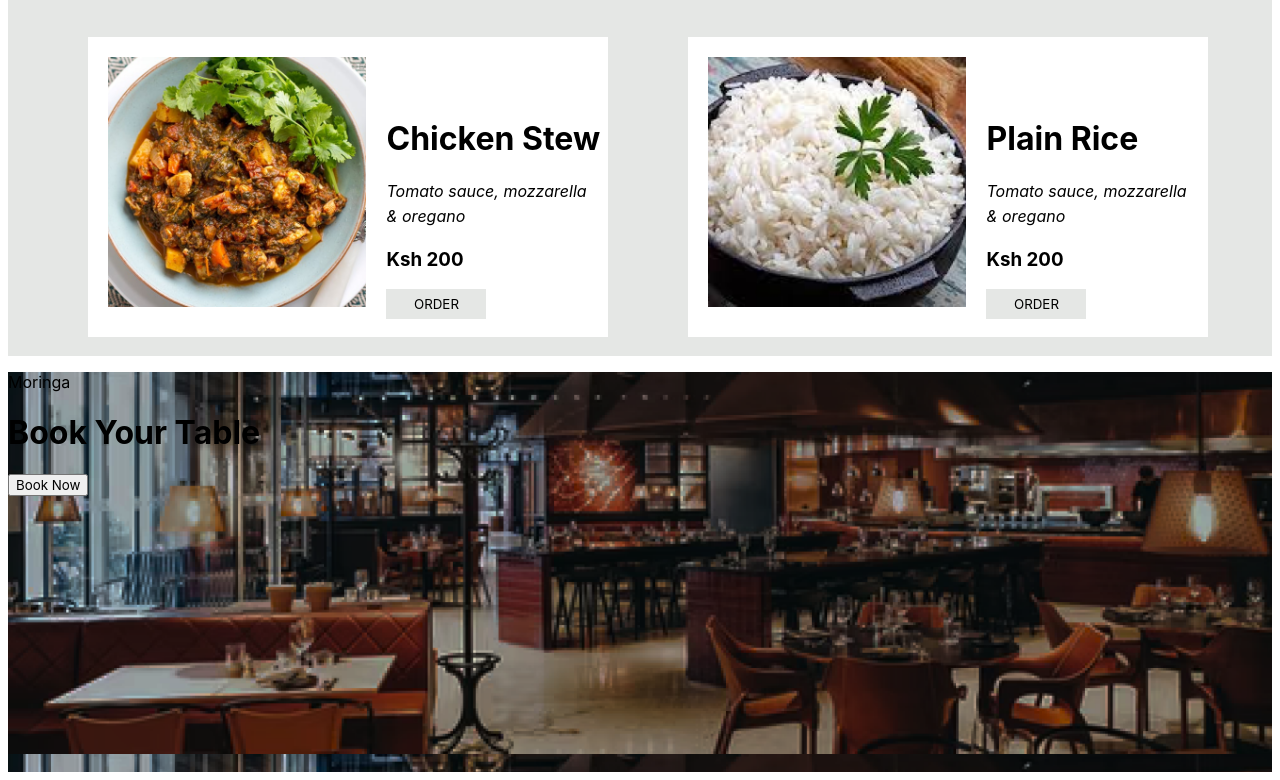
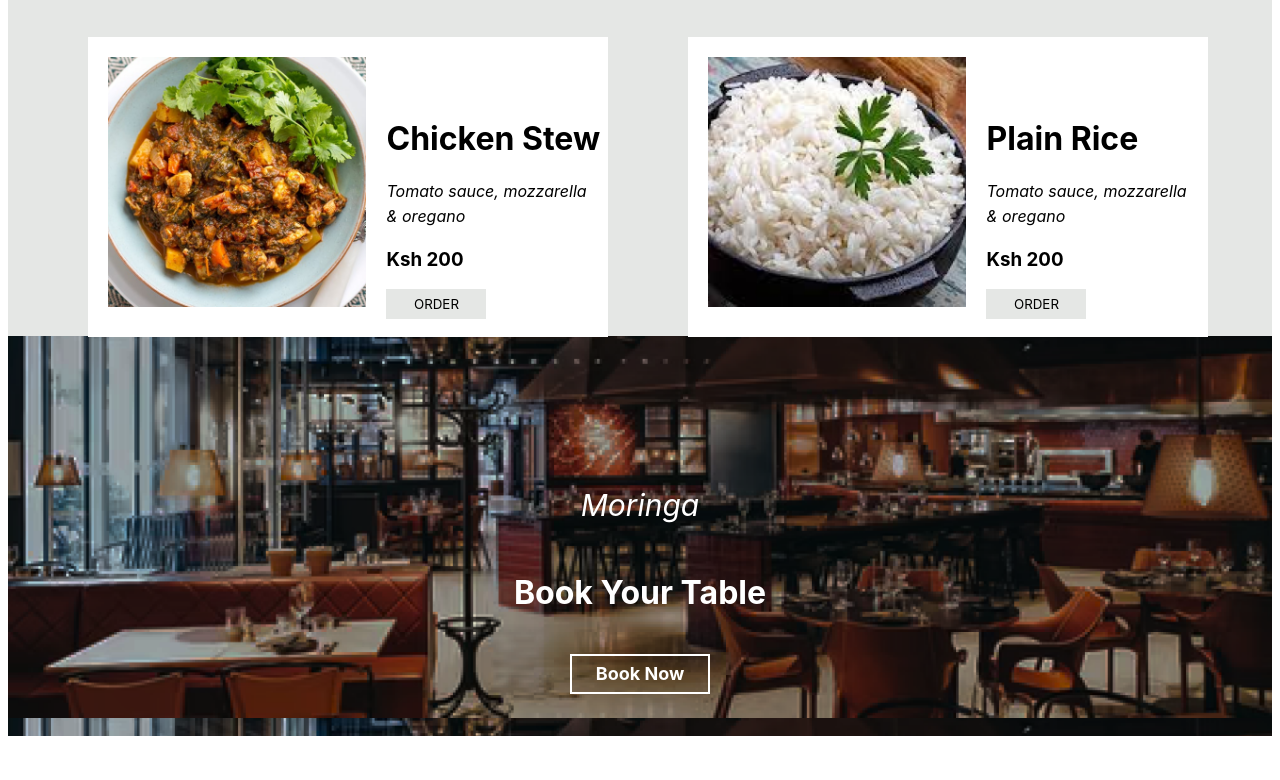
Before and after one commit to KaranjaK/Letuce-Eat, a plain HTML site: page index.html in a window 1280 px wide. Shown: the part 2245-3025 px from the top of the page. After the commit the page ends 2989 px from the top, so only its background shows below. Drawn offline with Linux system fonts and the light colour scheme.

Commit message:
It will add styling to the text and button in the booking section

```diff
--- a/styles.css
+++ b/styles.css
@@ -199,4 +199,25 @@ nav button{
     background-image: url(images/image8.png);
     height: 400px;
     background-size: contain;
+    align-content: center;
+    text-align: center;
+    margin-top: -20px;
+    color: white;
 }
+.book p{
+    padding-top: 80px;
+    font-size: 30px;
+    font-style: italic;
+}
+.book h1{
+    padding: 20px
+}
+.book button{
+    background-color:unset;
+    color: white;
+    border: 2px solid white;
+    width: 140px;
+    height: 40px;
+    font-weight: bold;
+    font-size: 18px;
+}
```
